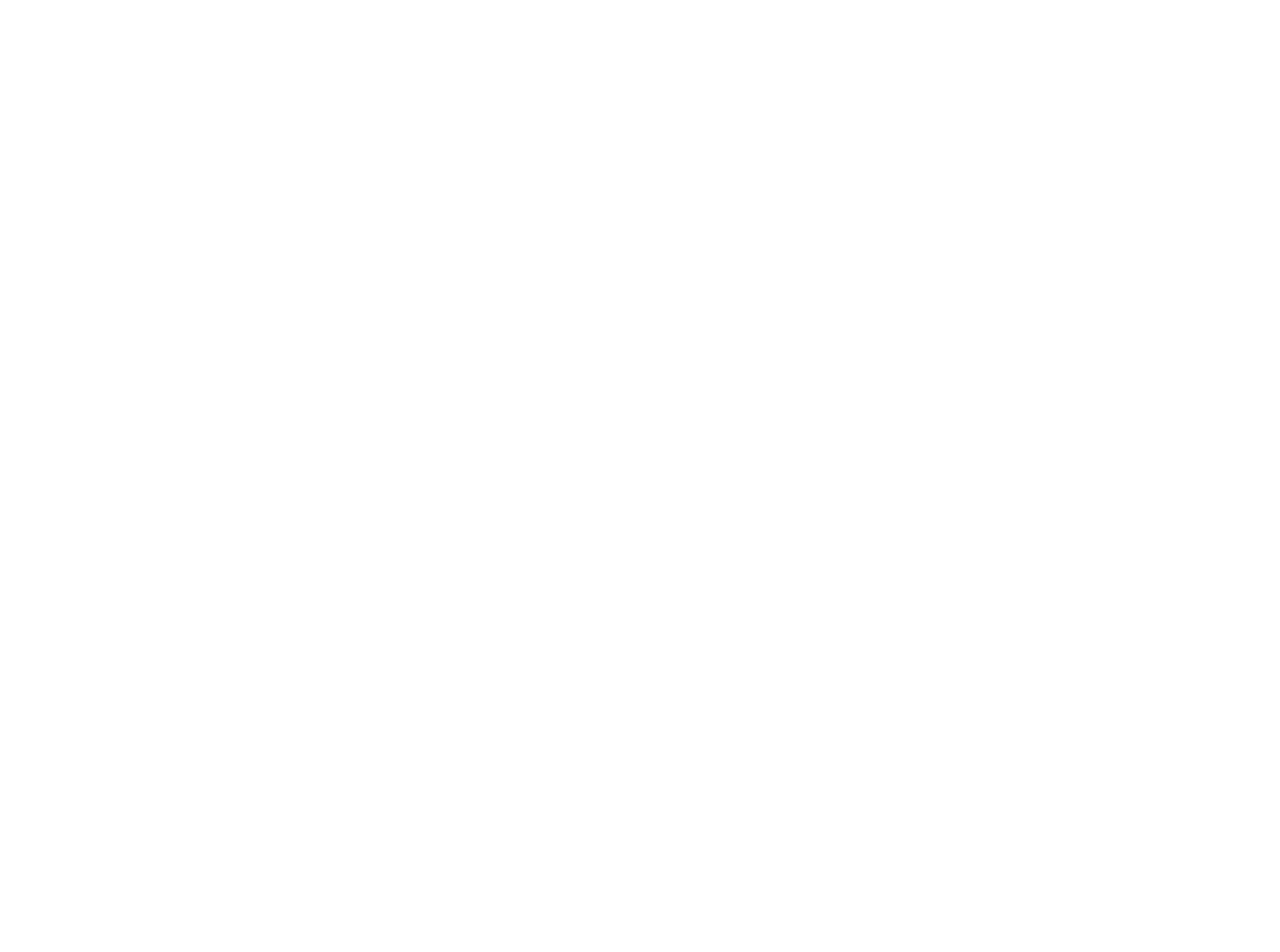
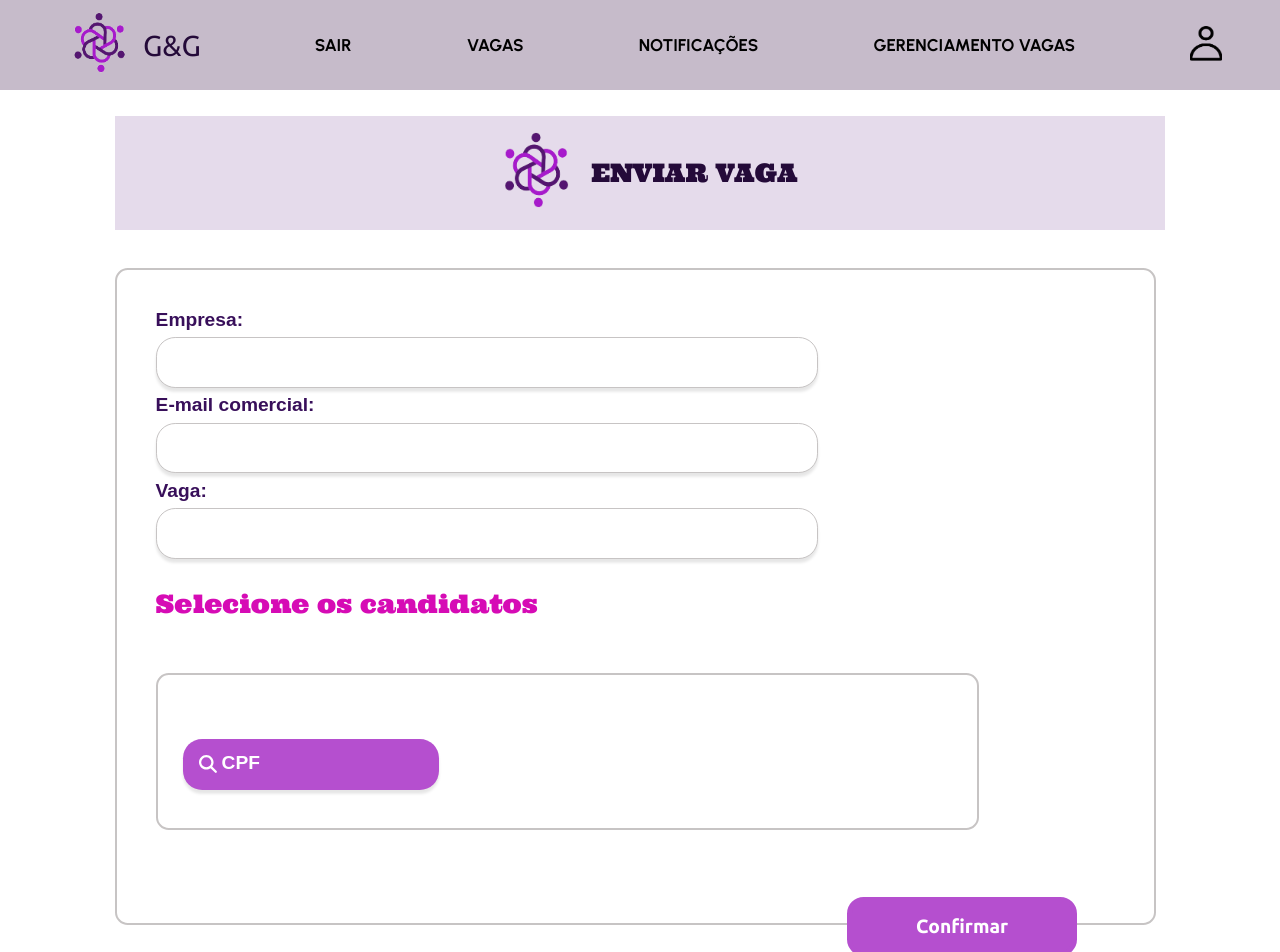
Before and after one commit to myslium/tcc-g-g, a React (Create React App) app: page /admin/enviarvaga in a window 1280 px wide. Before the commit this address had no page. Shown: the top 952 px of the page. Before the commit the page ends 800 px from the top, so only its background shows below. Built offline with nearby package versions, Linux system fonts and the light colour scheme; sample sign-in values are in the browser's storage; a web font is replaced by a local one.

Commit message:
quase pronto

```diff
--- /dev/null
+++ b/src/admin/enviarvaga/index.jsx
@@ -0,0 +1,58 @@
+import './index.scss'
+import Cabecalho from '../../componentes/cabeçalho'
+import TituloMenor from '../../componentes/titulomenor'
+import { useNavigate } from 'react-router-dom'
+
+
+export default function EnviarVaga() {
+
+    const navigate = useNavigate()
+
+    function reset() {
+        localStorage.removeItem('token')
+        navigate('/')
+    }
+
+    return (
+        <div className='pagina-enviarvaga'>
+            <Cabecalho
+              titulo1='Sair'
+              onLogout={reset}
+              titulo2='Vagas'
+              link2='/admin/gerenciandovagas'
+              titulo3='Notificações'
+              link3='/admin/notificacoes'
+              titulo4='Gerenciamento Vagas'
+              link4='/admin/gerenciamento'
+            />
+
+            <TituloMenor titulo='Enviar Vaga'/>
+
+            <section className='formulario'>
+
+                <div className='inputs'>
+
+                    <label>Empresa:</label>
+                    <input type="text"/>
+                    <label>E-mail comercial:</label>
+                    <input type="text"/>
+                    <label>Vaga:</label>
+                    <input type="text" />
+
+                    <h1>Selecione os candidatos</h1>
+
+                    <div className='selecionados'>
+                       <div className='pesquisar'>
+                        <i id='icon'className='fa fa-search'></i>
+                        <input id = 'cpf'type="text" placeholder='cpf'/>
+                       </div>
+                    </div>
+
+                </div>
+                <div className='botao'>
+                    <button>Confirmar</button>
+                </div>
+            </section>
+        </div>
+    )
+}
--- /dev/null
+++ b/src/admin/enviarvaga/index.scss
@@ -0,0 +1,146 @@
+.pagina-enviarvaga {
+    .formulario {
+        position: relative;
+        margin: 3vw 9vw 3vw 9vw;
+        width: 75vw;
+        height: 45vw;
+        border: 0.2vw solid #C7C4C4;
+        border-radius: 1vw;
+        padding: 3vw;
+
+        h1 {
+            font-family: 'Ultra', sans-serif;
+            font-size: 2vw;
+            color: #D60BB5;
+            font-weight: 400;
+        }
+
+        .inputs {
+            display: flex;
+            flex-direction: column;
+            gap: 0.5vw;
+
+            label {
+                font-family: 'Montserrat', sans-serif;
+                font-weight: 600;
+                color: #380f5a;
+                font-size: 1.5vw;
+
+            }
+
+            input {
+                width: 50vw;
+                height: 3.5vw;
+                padding: 0.4vw 1vw;
+                border-radius: 1.5vw;
+                border: 0.15vw solid #C7C4C4;
+                outline: none;
+                padding: 2px 10px;
+                font-family: 'Montserrat', sans-serif;
+                font-size: 1.3vw;
+                color: #313131;
+                font-weight: 500;
+                box-shadow: 0vw 0.3vw 3px #e6e6e6;
+
+            }
+
+            div {
+                margin-top: 2vw;
+                button {
+                    padding: 1vw 5vw;
+                    background-color: #B54FCF;
+                    border-radius: 1.3vw;
+                    border: 5px solid #B54FCF;
+                    color: #fff;
+                    font-family: 'Ubuntu', sans-serif;
+                    font-size: 1.5vw;
+                    font-weight: 600;
+                    transition: 0.3s ease-in-out;
+                }
+
+                button:hover{
+
+                        background-color: #240A39;
+                        color: white;
+                        transform: translateY(-2px);
+                        transition: all 0.3s ease;
+                        border: 5px solid #240A39;
+
+                }
+            }
+
+        }
+
+        .botao {
+            position: absolute;
+            right: 6vw;
+            top: 49vw;
+
+            button {
+                padding: 1vw 5vw;
+                background-color: #B54FCF;
+                border-radius: 1.3vw;
+                border: 5px solid #B54FCF;
+                color: #fff;
+                font-family: 'Ubuntu', sans-serif;
+                font-size: 1.5vw;
+                font-weight: 600;
+                transition: 0.3s ease-in-out;
+            }
+
+            button:hover{
+
+                    background-color: #240A39;
+                    color: white;
+                    transform: translateY(-2px);
+                    transition: all 0.3s ease;
+                    border: 5px solid #240A39;
+
+            }
+        }
+
+        .selecionados {
+            width: 60vw;
+            border: 0.2vw solid #C7C4C4;
+            border-radius: 1vw;
+            padding: 3vw 2vw;
+            display: flex;
+            align-items: center;
+
+            gap: 2vw;
+
+
+            .pesquisar {
+                width: 14vw;
+                height: 4vw;
+                position: relative;
+
+                #icon {
+                    top: 1.3vw;
+                    position: absolute;
+                    left: 1.2vw;
+                    color: #fff;
+                    font-size: 1.4vw;
+                    cursor: pointer;
+                }
+
+                #cpf {
+                    width: 14vw;
+                    height: 4vw;
+                    background-color: #B54FCF;
+                    border: none;
+                    padding: 0vw 3vw;
+                }
+                #cpf::placeholder {
+                    font-size: 1.5vw;
+                    color: #fff;
+                    text-transform: uppercase;
+                    font-weight: 600;
+                }
+            }
+
+
+        }
+
+    }
+}
--- a/src/admin/gerenciandovagas/index.jsx
+++ b/src/admin/gerenciandovagas/index.jsx
@@ -4,7 +4,7 @@ import { useEffect, useState } from 'react'
 import axios from 'axios'
 import { Link, useNavigate } from 'react-router-dom'
 import TituloMenor from '../../componentes/titulomenor'
-import { format, isBefore } from 'date-fns'
+
 
 export default function VagasAdmin() {
     const [vagas, setVagas] = useState([])
@@ -98,6 +98,13 @@ export default function VagasAdmin() {
                     </section>
                 )
             })}
+
+            <div className='botaoadicionar'>
+                <Link to='/admin/enviarvaga'>
+                     <button>Adicionar</button>
+                </Link>
+
+            </div>
         </div>
     );
 }
--- a/src/admin/gerenciandovagas/index.scss
+++ b/src/admin/gerenciandovagas/index.scss
@@ -78,4 +78,32 @@
         }
     }
    }
+
+   .botaoadicionar {
+    display: flex;
+    justify-content: end;
+    padding-right: 9vw;
+    padding-bottom: 3vw;
+    button {
+        padding: 1vw 5vw;
+        background-color: #B54FCF;
+        border-radius: 1.3vw;
+        border: 5px solid #B54FCF;
+        color: #fff;
+        font-family: 'Ubuntu', sans-serif;
+        font-size: 1.5vw;
+        font-weight: 600;
+        transition: 0.3s ease-in-out;
+    }
+
+    button:hover{
+
+            background-color: #240A39;
+            color: white;
+            transform: translateY(-2px);
+            transition: all 0.3s ease;
+            border: 5px solid #240A39;
+
+    }
+   }
 }
--- a/src/router.jsx
+++ b/src/router.jsx
@@ -10,6 +10,7 @@ import VagasAdmin from './admin/gerenciandovagas/index.jsx';
 import ProtectedRoute from './componentes/protectedRoute/protectedRoute.js';
 import Saibamais from './pages/saibamaisvaga/index.jsx';
 import ConfirmarCandidato from './admin/confirmacao/index.jsx';
+import EnviarVaga from './admin/enviarvaga/index.jsx';
 
 
 export default function Navegacao() {
@@ -70,7 +71,14 @@ export default function Navegacao() {
                     </ProtectedRoute>
                     }
                 />
+                <Route path='/admin/enviarvaga' element={
 
+                    <ProtectedRoute>
+                        <EnviarVaga/>
+                    </ProtectedRoute>
+
+                }
+                />
 
             </Routes>
         </BrowserRouter>
```
